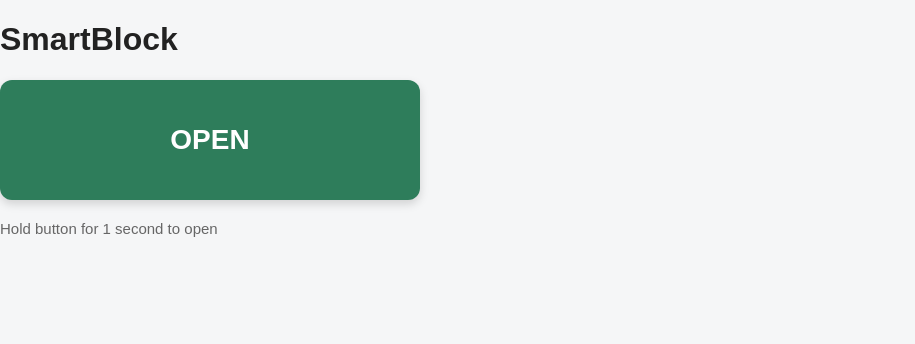
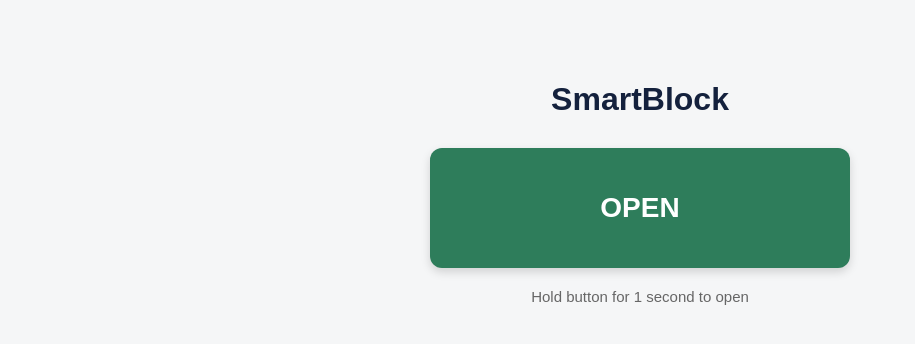
Before and after one commit to vmashnin/CS50-SmartBlock, a Flask app: page / in a window 1280 px wide. Shown: the part 66-410 px from the top of the page, without its empty margins (0-915 px from the left). Run offline with Flask 3, Linux system fonts and the light colour scheme; the visitor is signed in with stand-in values (Sample User, id 1); data that the repository does not hold is empty; some libraries are stand-ins or nearby versions.

Commit message:
Fix page alignment

```diff
--- a/static/styles.css
+++ b/static/styles.css
@@ -39,6 +39,26 @@ nav a {
 nav a:hover {
     text-decoration: none;
     background-color: #0d1629;
+}
+
+
+/* PAGE LAYOUT */
+
+main {
+    max-width: 700px;
+    margin: 40px auto;
+    padding: 20px;
+    text-align: center;
+}
+
+h1 {
+    margin-bottom: 30px;
+    color: #14213D;
+}
+
+h2 {
+    margin-top: 40px;
+    color: #14213D;
 }
 
 
```
